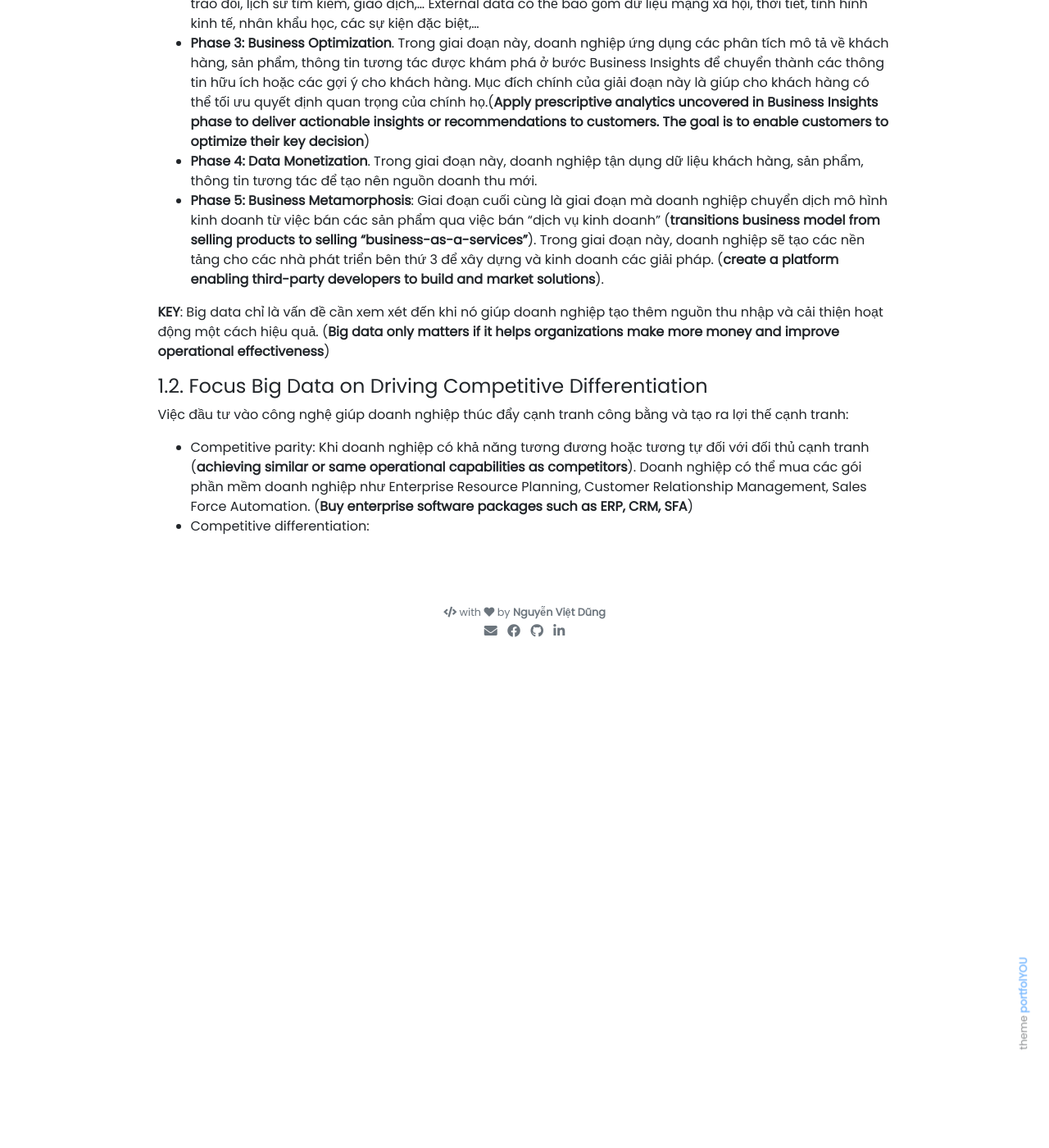
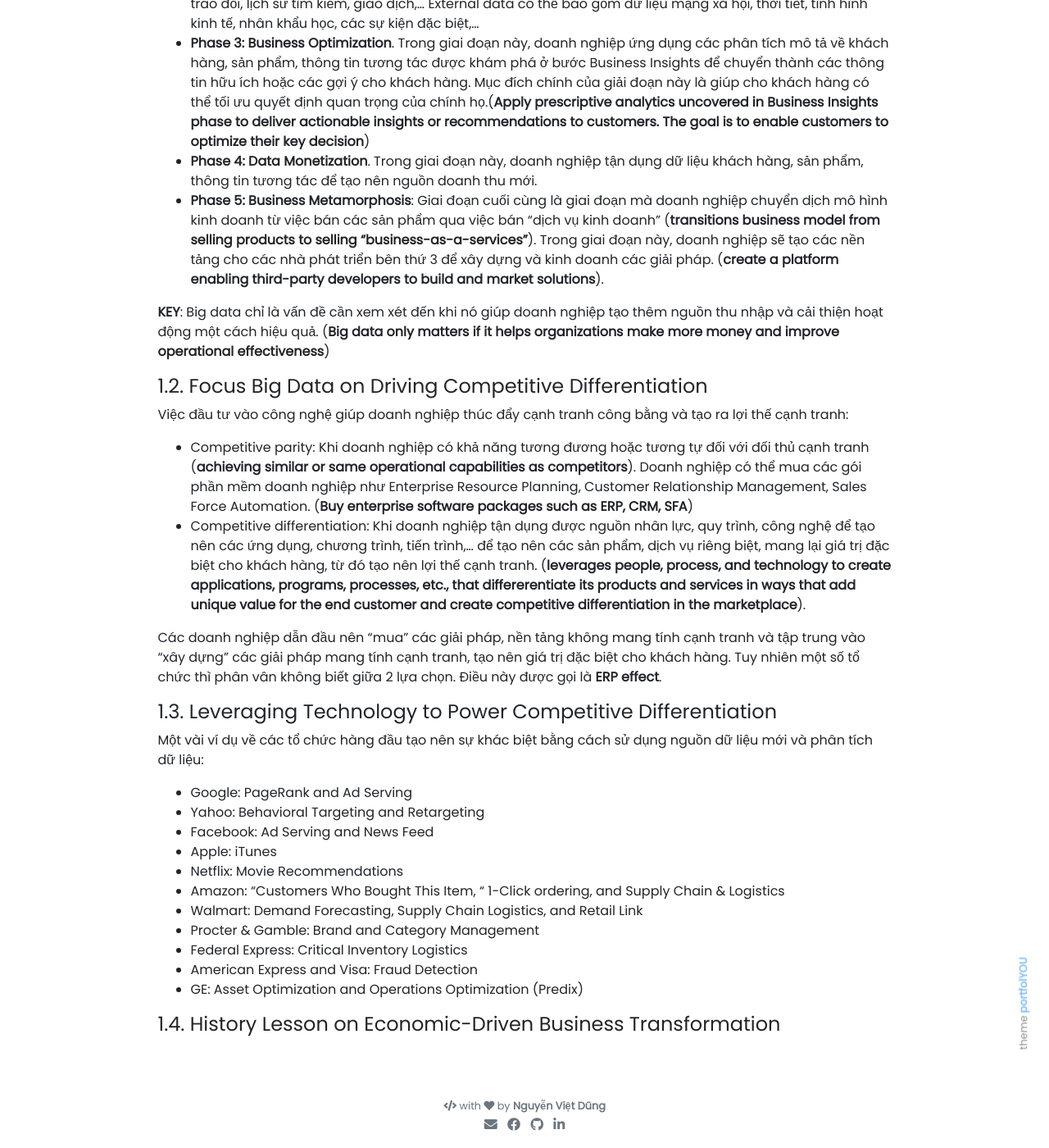
Before and after one commit to dungnv0696/nhathomongmo, a Jekyll site: the page built from _posts/2022-05-31-business-potential-big-data.md, in a window 1280 px wide and 1400 px high, scrolled down 1665 px. Shown: the whole window at 82% size. Built offline with Jekyll 4.4.1, drawn with Linux system fonts in a browser that asks for light colours; nearby versions of some CDN libraries; our own code applies the rules of GitHub Pages for plain Markdown files; comment, search, counter and statistics services are not loaded; before the commit the page ends 2463 px from its top, so only the background shows below that; some of the changed text lies outside the part shown.

Commit message:
Update 2022-05-31-business-potential-big-data.md

```diff
--- a/_posts/2022-05-31-business-potential-big-data.md
+++ b/_posts/2022-05-31-business-potential-big-data.md
@@ -41,4 +41,22 @@ __KEY__: Big data chỉ là vấn đề cần xem xét đến khi nó giúp doan
 #### 1.2. Focus Big Data on Driving Competitive Differentiation
 Việc đầu tư vào công nghệ giúp doanh nghiệp thúc đẩy cạnh tranh công bằng và tạo ra lợi thế cạnh tranh:
 - Competitive parity: Khi doanh nghiệp có khả năng tương đương hoặc tương tự đối với đối thủ cạnh tranh (__achieving similar or same operational capabilities as competitors__). Doanh nghiệp có thể mua các gói phần mềm doanh nghiệp như Enterprise Resource Planning, Customer Relationship Management, Sales Force Automation. (__Buy enterprise software packages such as ERP, CRM, SFA__)
-- Competitive differentiation:
+- Competitive differentiation: Khi doanh nghiệp tận dụng được nguồn nhân lực, quy trình, công nghệ để tạo nên các ứng dụng, chương trình, tiến trình,... để tạo nên các sản phẩm, dịch vụ riêng biệt, mang lại giá trị đặc biệt cho khách hàng, từ đó tạo nên lợi thế cạnh tranh. (__leverages people, process, and technology to create applications, programs, processes, etc., that differerentiate its products and services in ways that add unique value for the end customer and create competitive differentiation in the marketplace__).
+
+Các doanh nghiệp dẫn đầu nên "mua" các giải pháp, nền tảng không mang tính cạnh tranh và tập trung vào "xây dựng" các giải pháp mang tính cạnh tranh, tạo nên giá trị đặc biệt cho khách hàng. Tuy nhiên một số tổ chức thì phân vân không biết giữa 2 lựa chọn. Điều này được gọi là __ERP effect__.
+
+#### 1.3. Leveraging Technology to Power Competitive Differentiation
+Một vài ví dụ về các tổ chức hàng đầu tạo nên sự khác biệt bằng cách sử dụng nguồn dữ liệu mới và phân tích dữ liệu:
+- Google: PageRank and Ad Serving
+- Yahoo: Behavioral Targeting and Retargeting
+- Facebook: Ad Serving and News Feed
+- Apple: iTunes
+- Netflix: Movie Recommendations
+- Amazon: "Customers Who Bought This Item, " 1-Click ordering, and Supply Chain & Logistics
+- Walmart: Demand Forecasting, Supply Chain Logistics, and Retail Link
+- Procter & Gamble: Brand and Category Management
+- Federal Express: Critical Inventory Logistics
+- American Express and Visa: Fraud Detection
+- GE: Asset Optimization and Operations Optimization (Predix)
+
+#### 1.4. History Lesson on Economic-Driven Business Transformation
```
